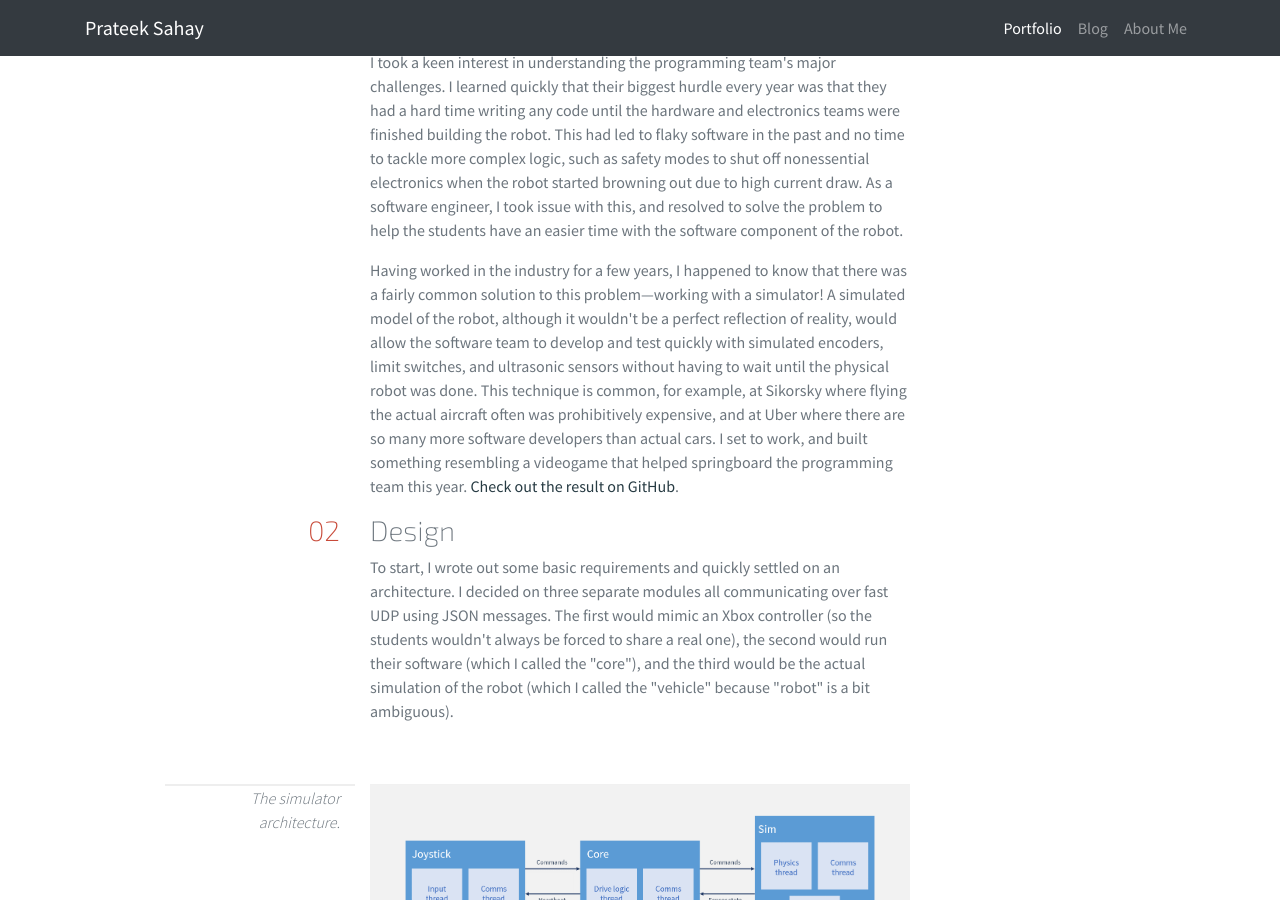
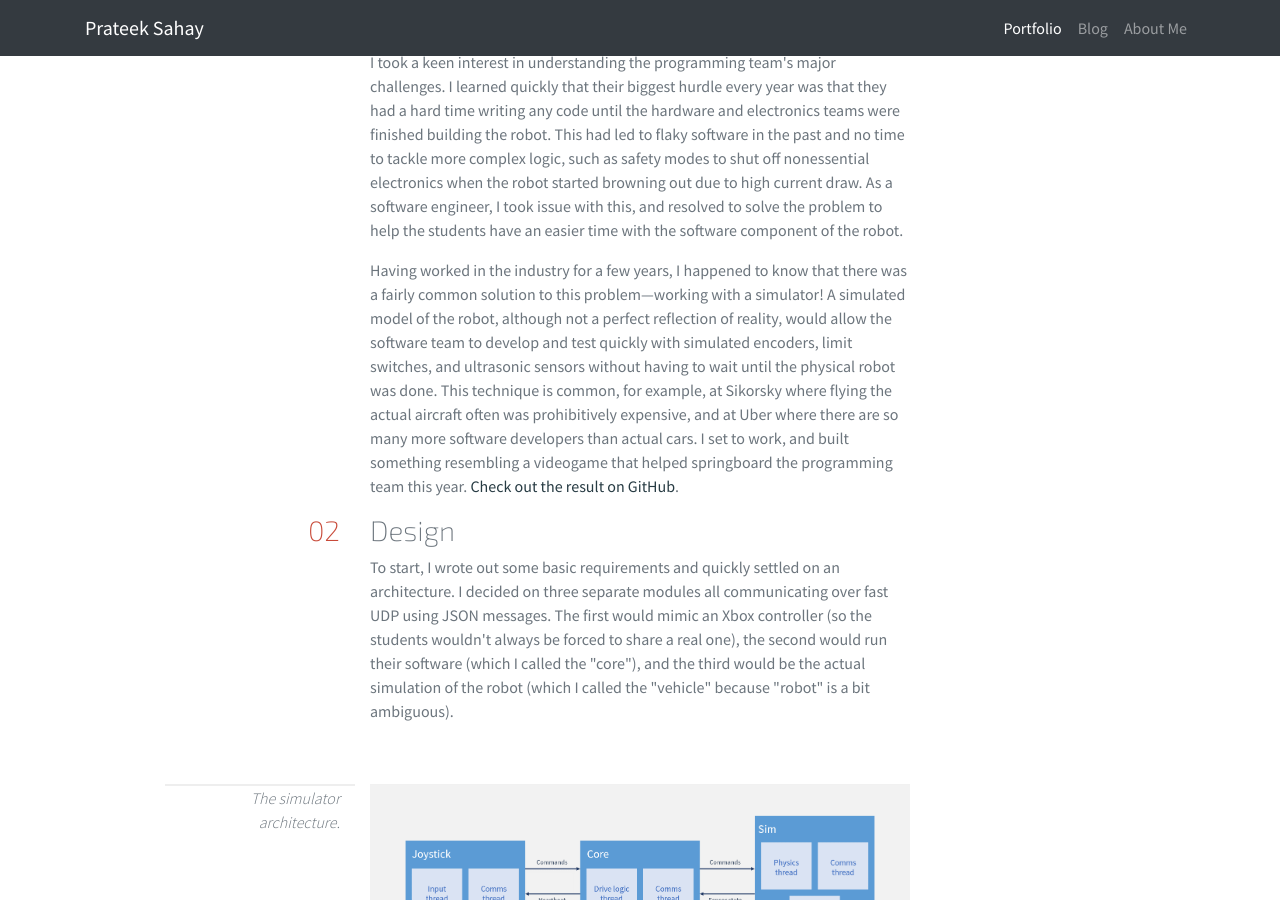
Before and after one commit to ptkinvent/ptkinvent.github.io, a Jekyll site: the page built from _projects/frcsim.html, in a window 1280 px wide and 900 px high, scrolled down 720 px. Built offline with Jekyll 4.4.1, drawn with Linux system fonts in a browser that asks for light colours; nearby versions of some CDN libraries.

Commit message:
docs: Revise wording of sentence.

```diff
--- a/_projects/frcsim.html
+++ b/_projects/frcsim.html
@@ -52,16 +52,16 @@ year: 2019&ndash;2020
                     Having worked in the industry for a few years, I happened to
                     know that there was a fairly common solution to this
                     problem&mdash;working with a simulator! A simulated model of
-                    the robot, although it wouldn't be a perfect reflection of
-                    reality, would allow the software team to develop and test
-                    quickly with simulated encoders, limit switches, and
-                    ultrasonic sensors without having to wait until the physical
-                    robot was done. This technique is common, for example, at
-                    Sikorsky where flying the actual aircraft often was
-                    prohibitively expensive, and at Uber where there are so many
-                    more software developers than actual cars. I set to work,
-                    and built something resembling a videogame that helped
-                    springboard the programming team this year.
+                    the robot, although not a perfect reflection of reality,
+                    would allow the software team to develop and test quickly
+                    with simulated encoders, limit switches, and ultrasonic
+                    sensors without having to wait until the physical robot was
+                    done. This technique is common, for example, at Sikorsky
+                    where flying the actual aircraft often was prohibitively
+                    expensive, and at Uber where there are so many more software
+                    developers than actual cars. I set to work, and built
+                    something resembling a videogame that helped springboard the
+                    programming team this year.
                     <a target="_blank"
                     href="https://github.com/ptkinvent/frcsim2020">Check out the
                     result on GitHub</a>.
```
